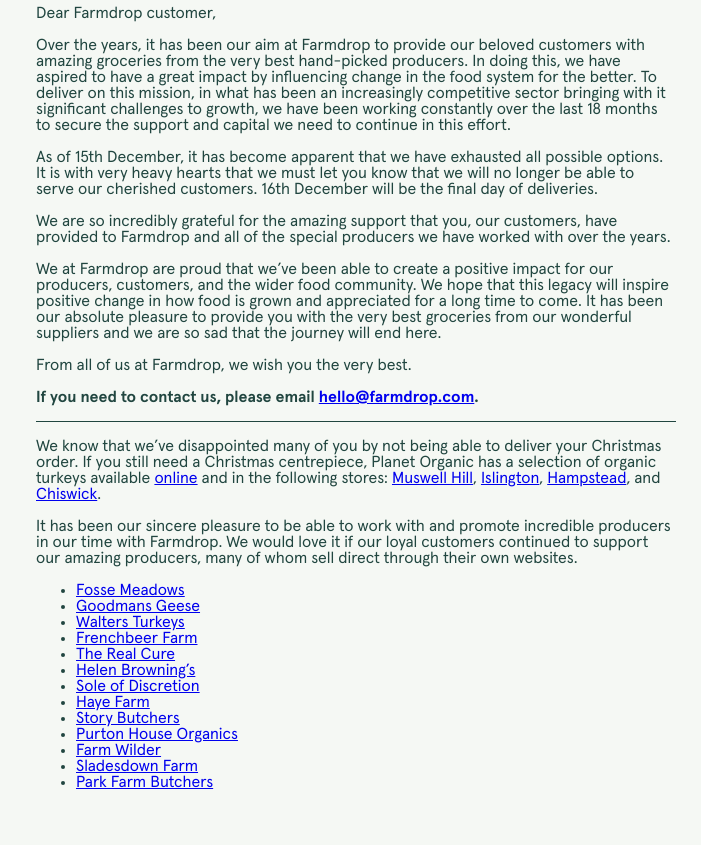
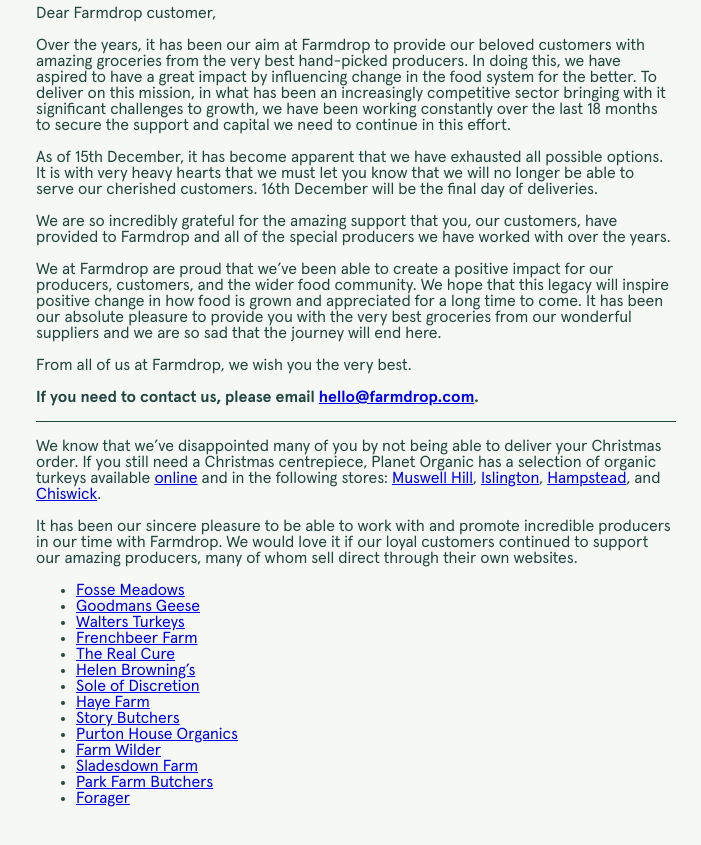
Before and after one commit to FarmDrop/maintenance, a plain HTML site: page static/index.html in a window 1280 px wide. Shown: the part 145-990 px from the top of the page, without its empty margins (284-985 px from the left). Drawn offline with Linux system fonts and the light colour scheme.

Commit message:
Add Forager link

```diff
--- a/static/index.html
+++ b/static/index.html
@@ -78,6 +78,7 @@
           <li><a href="http://www.farmwilder.co.uk">Farm Wilder</a></li>
           <li><a href="http://www.sladesdownmeat.co.uk">Sladesdown Farm</a></li>
           <li><a href="http://www.parkfarmbutchers.co.uk">Park Farm Butchers</a></li>
+          <li><a href="https://www.forager.org.uk/">Forager</a></li>
         </ul>
       </div>
     </div>
```
